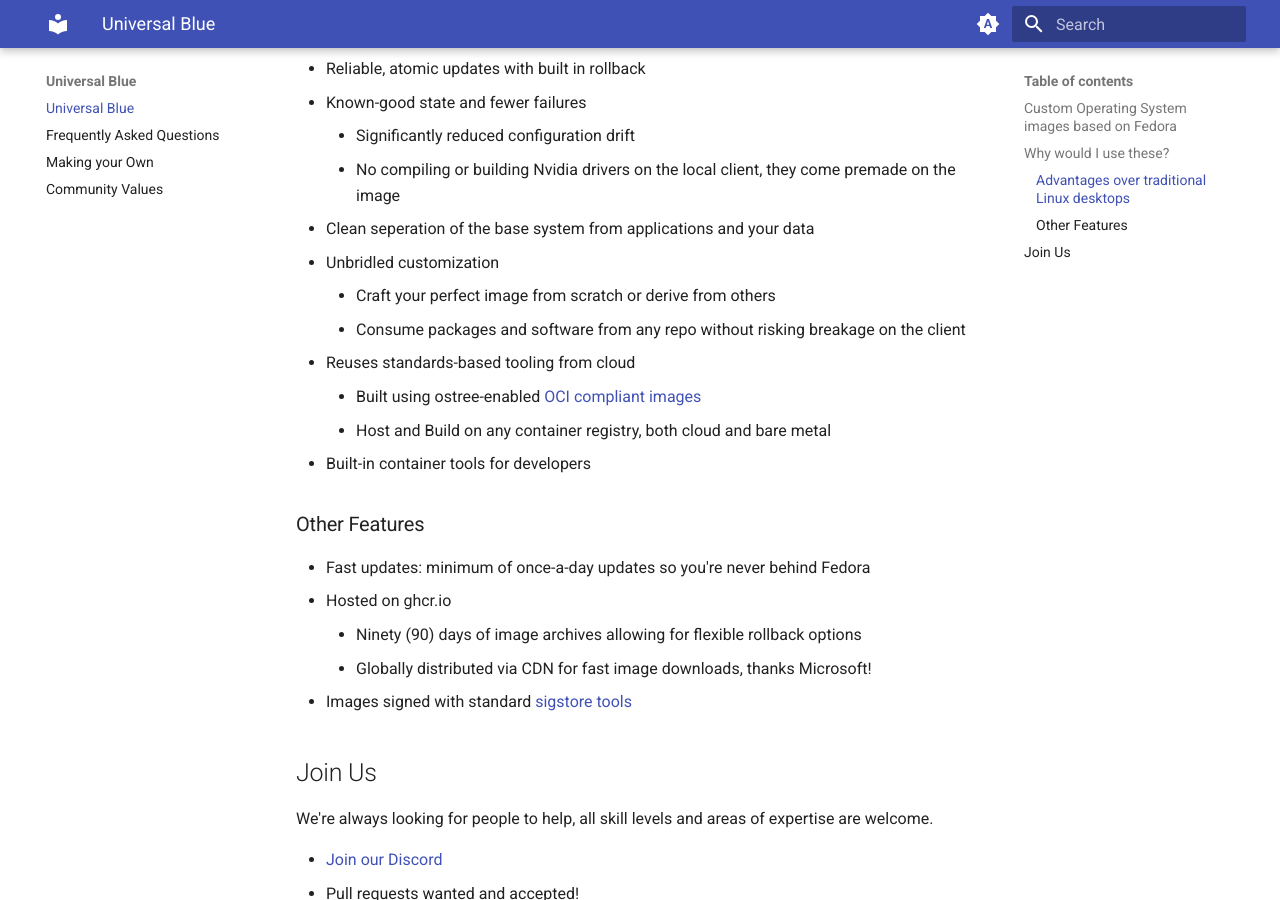
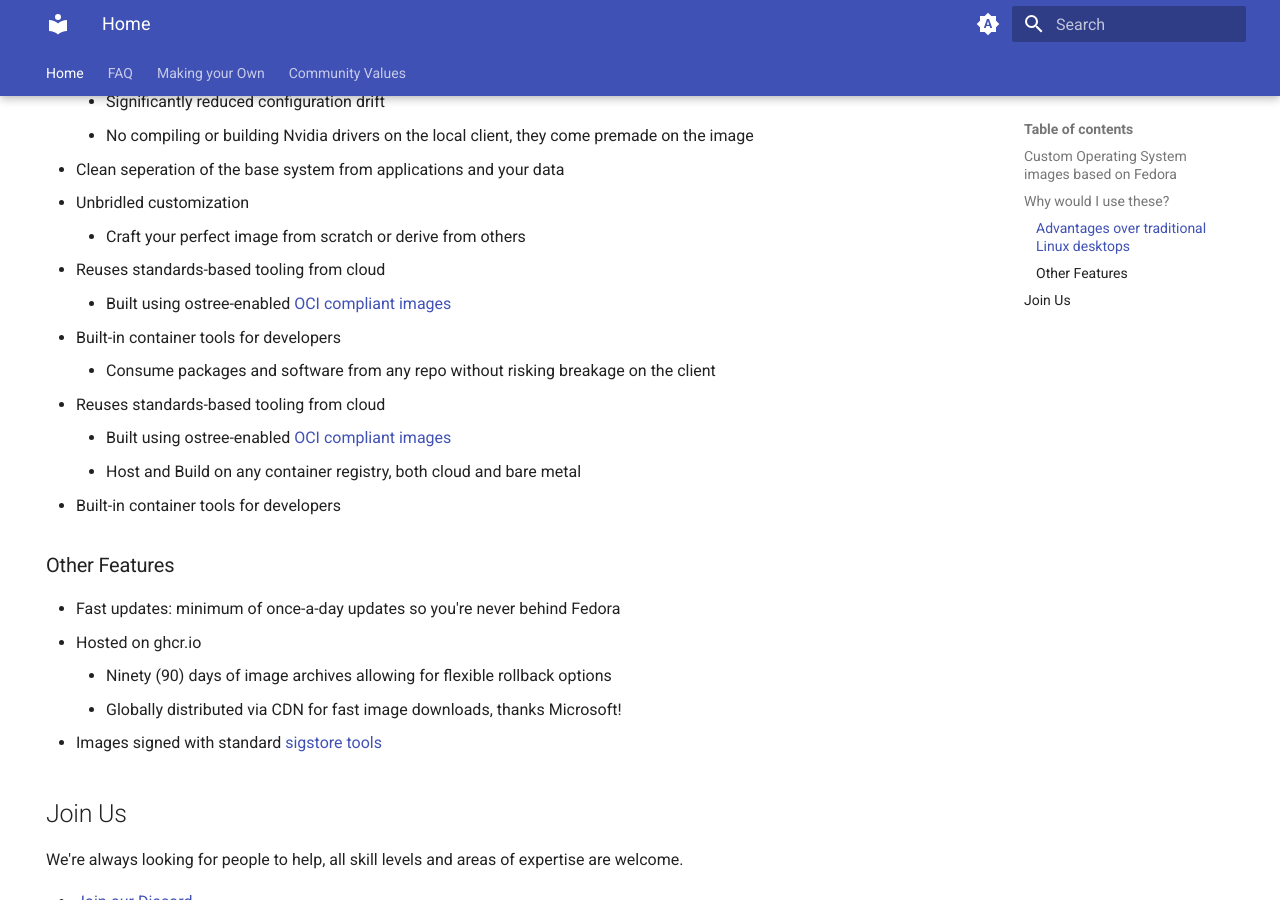
Before and after one commit to ublue-os/website, an MkDocs documentation site: the page built from docs/index.md, in a window 1280 px wide and 900 px high, scrolled down 1475 px. Built offline with MkDocs 1.6.1 and Material for MkDocs 9.7.7, drawn with Linux system fonts in a browser that asks for light colours.

Commit message:
feat: rework pages to fit widgets, simplify nav (#17)
* fix: fix whitespace on feature list

* feat: rework pages to fit widgets, simplify nav

```diff
--- a/docs/faq.md
+++ b/docs/faq.md
@@ -1,4 +1,4 @@
-# Frequently Asked Questions
+# FAQ
 
 This is a list of some common questions/issues:
 
--- a/docs/index.md
+++ b/docs/index.md
@@ -1,4 +1,7 @@
-# Universal Blue
+---
+hide:
+  - navigation
+---
 
 ## Custom Operating System images based on Fedora
 
@@ -44,6 +47,9 @@ These images reflect a more [cloud-native](https://www.youtube.com/watch?v=vZ1LR
 - Clean seperation of the base system from applications and your data
 - Unbridled customization
     - Craft your perfect image from scratch or derive from others
+- Reuses standards-based tooling from cloud
+    - Built using ostree-enabled [OCI compliant images](https://opencontainers.org/)
+- Built-in container tools for developers
     - Consume packages and software from any repo without risking breakage on the client
 - Reuses standards-based tooling from cloud
     - Built using ostree-enabled [OCI compliant images](https://opencontainers.org/)
--- a/mkdocs.yml
+++ b/mkdocs.yml
@@ -22,3 +22,7 @@ theme:
       toggle:
         icon: material/brightness-4
         name: Switch to system preference
+  features:
+    - navigation.tabs
+    - navigation.tabs.sticky
+    - navigation.top
```
Also changed, not shown: docs/values.md (+5 -0 lines).
